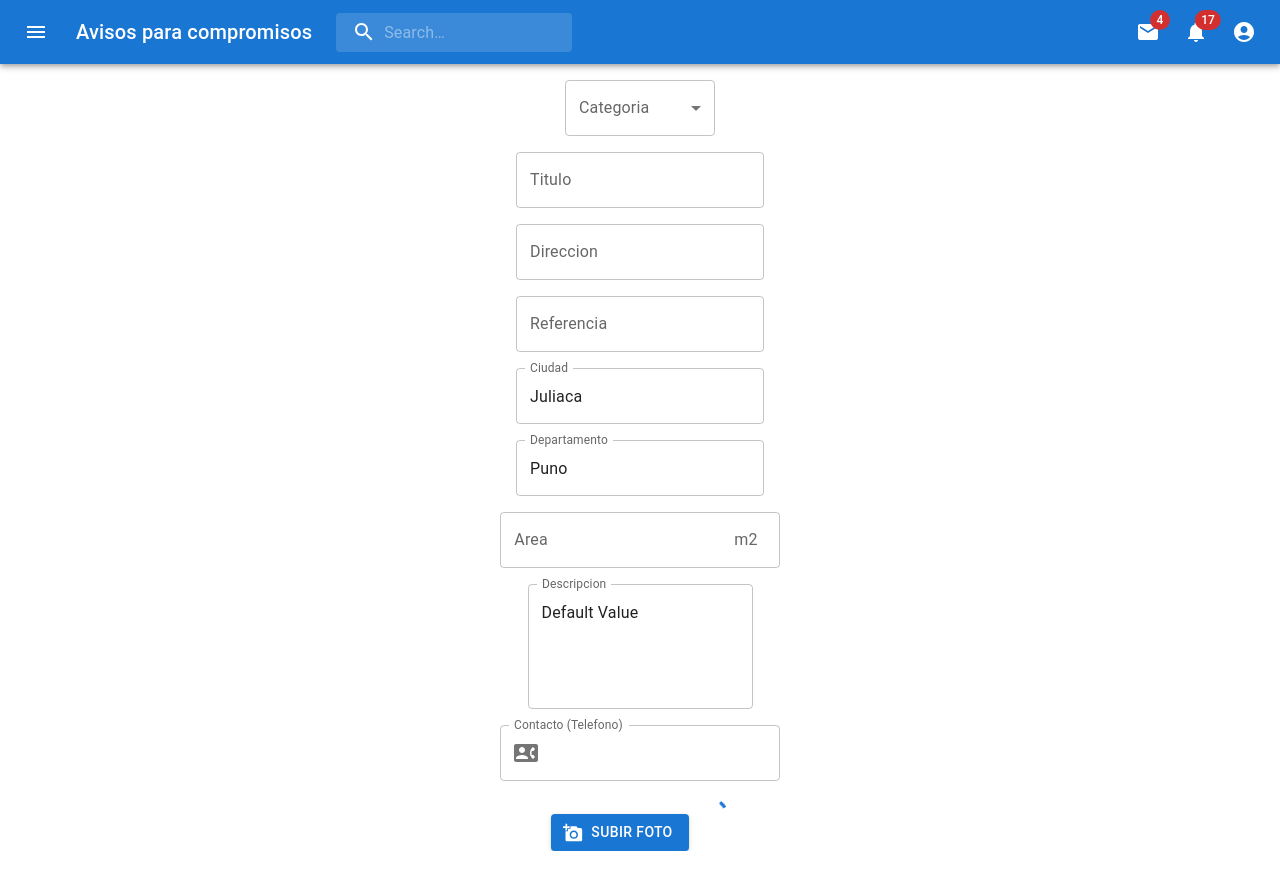
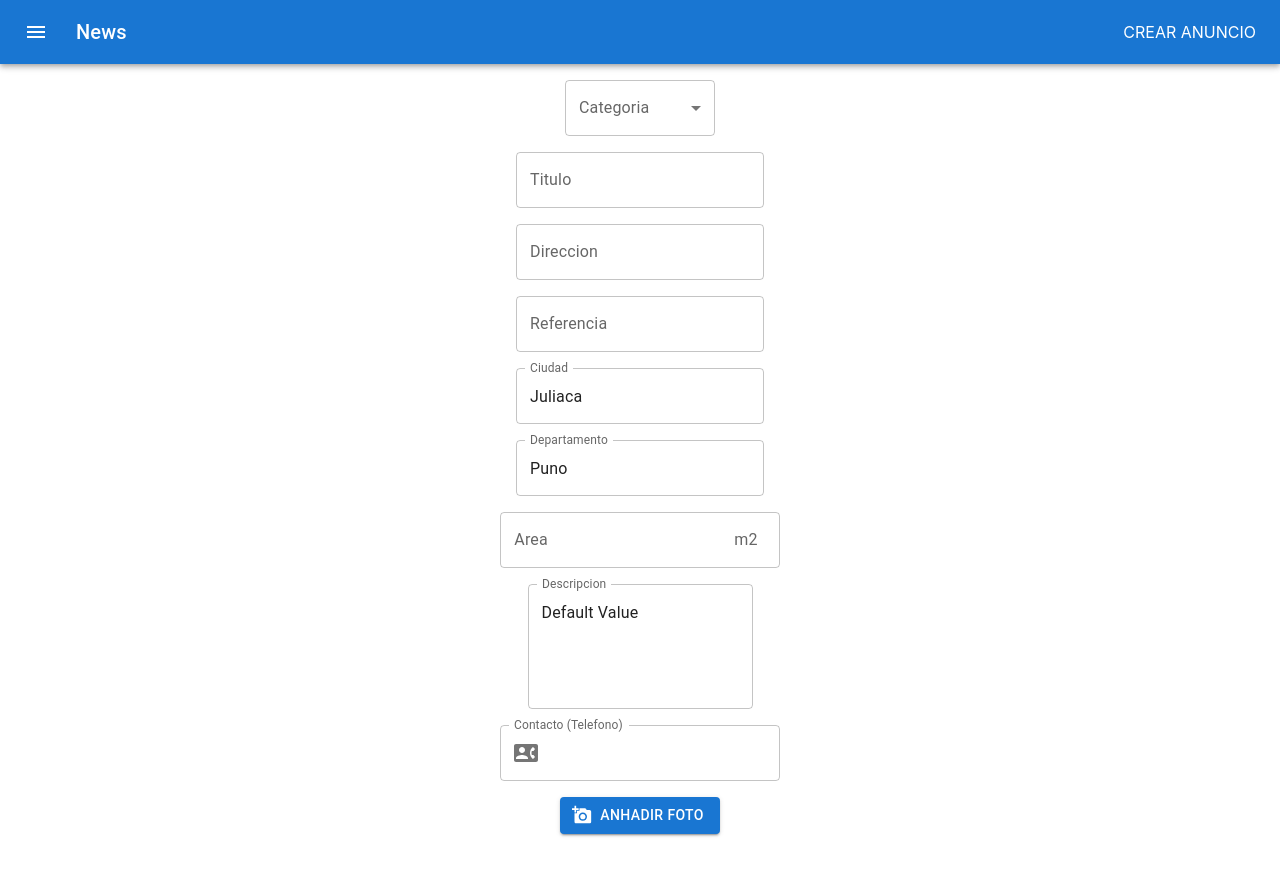
Before and after one commit to kentyucra/visitantes-test1, a React (Create React App) app: page /anuncio-nuevo in a window 1280 px wide. Before the commit the page ends 851 px from the top, so only its background shows below. Built offline with nearby package versions, Linux system fonts and the light colour scheme.

Commit message:
Support add images

```diff
--- a/package.json
+++ b/package.json
@@ -14,6 +14,7 @@
     "react-dom": "^18.2.0",
     "react-router-dom": "^6.4.2",
     "serve": "^14.0.1",
+    "uuid": "^9.0.0",
     "web-vitals": "^2.1.4"
   },
   "devDependencies": {
--- a/src/App.js
+++ b/src/App.js
@@ -1,11 +1,11 @@
 import './App.css';
-import HeaderBar from './components/HeaderBar';
 import AppRouter from './components/AppRouter';
+import ButtonAppBar from './components/SimpleHeader';
 
 function App() {
   return (
     <div className="App">
-      <HeaderBar />
+      <ButtonAppBar />
       <AppRouter />
     </div>
   );
--- a/src/components/AnuncioForm.js
+++ b/src/components/AnuncioForm.js
@@ -6,28 +6,42 @@ import FormControl from '@mui/material/FormControl';
 import Select from '@mui/material/Select';
 import Grid from '@mui/material/Grid';
 import TextField from '@mui/material/TextField';
-import { Button, CircularProgress, InputAdornment } from '@mui/material';
+import { Button, InputAdornment } from '@mui/material';
 import ContactPhoneIcon from '@mui/icons-material/ContactPhone';
 import AddAPhotoIcon from '@mui/icons-material/AddAPhoto';
+
+import ImageList from "@mui/material/ImageList";
+import ImageListItem from "@mui/material/ImageListItem";
+import { v4 as uuidv4 } from 'uuid';
+
 
 
 function AnuncioForm() {
   const [age, setAge] = React.useState('');
-  const [selectedPhoto, setSelectedPhoto] = React.useState(undefined)
-  const [preview, setPreview] = React.useState(undefined)
+  const [images, setImages] = React.useState([])
+  const [uuid,] = React.useState(uuidv4);
 
   const handleChange = (event) => {
     setAge(event.target.value);
   };
 
+  const extractImagesFromLocalStorage = () => {
+    const imagesURL = []
+    Object.keys(localStorage).forEach((key) => {
+      if (key.substring(0, 46) === `${uuid}_objectURL`) {
+        imagesURL.push(localStorage.getItem(key))
+      }
+
+    })
+    return imagesURL
+  }
+
   const fileSelectedHandler = (event) => {
-    console.log("event = ", event.target)
     if (event.target.files[0]) {
-      console.log("inside if event = ", event.target)
-      setSelectedPhoto(event.target.files[0])
       const objectUrl = URL.createObjectURL(event.target.files[0])
-      console.log("objectURL = ", objectUrl)
-      setPreview(objectUrl)
+      const size = localStorage.length
+      localStorage.setItem(`${uuid}_objectURL_${size}`, objectUrl)
+      setImages(extractImagesFromLocalStorage());
     }
   }
 
@@ -100,15 +114,30 @@ function AnuncioForm() {
             startIcon={<AddAPhotoIcon />}
           >
 
-            Subir Foto
+            Anhadir Foto
             <input
               type="file"
               hidden
               onChange={fileSelectedHandler}
             />
           </Button>
-          {selectedPhoto ? <img src={preview} style={{ width: 200 }} /> : <CircularProgress />}
+          {/* {selectedPhoto ? <img src={preview} style={{ width: 200 }} /> : <CircularProgress />} */}
           {/* <img src={selectedPhoto} /> */}
+        </Grid>
+        <Grid item>
+          <ImageList
+            sx={{
+              gridAutoFlow: "column",
+              gridTemplateColumns: "repeat(auto-fit, minmax(160px,1fr)) !important",
+              gridAutoColumns: "minmax(160px, 1fr)"
+            }}
+          >
+            {images.map((image) => (
+              <ImageListItem>
+                <img src={image} style={{ width: 200 }} />
+              </ImageListItem>
+            ))}
+          </ImageList>
         </Grid>
       </Grid>
     </Box >
--- a/src/components/Home.js
+++ b/src/components/Home.js
@@ -1,9 +1,11 @@
 import React from "react"
+import progress from "../assets/progress.gif"
 
 function Home() {
   return (
     <div>
-      <h1>This is the home page</h1>
+      <h1>This home page is on Progress</h1>
+      <img src={progress} />
     </div>
   );
 }
--- /dev/null
+++ b/src/components/SimpleHeader.js
@@ -0,0 +1,36 @@
+import * as React from 'react';
+import AppBar from '@mui/material/AppBar';
+import Box from '@mui/material/Box';
+import Toolbar from '@mui/material/Toolbar';
+import Typography from '@mui/material/Typography';
+import IconButton from '@mui/material/IconButton';
+import MenuIcon from '@mui/icons-material/Menu';
+import { Link } from '@mui/material';
+
+export default function ButtonAppBar() {
+  return (
+    <Box sx={{ flexGrow: 1 }}>
+      <AppBar position="static">
+        <Toolbar>
+          <IconButton
+            size="large"
+            edge="start"
+            color="inherit"
+            aria-label="menu"
+            sx={{ mr: 2 }}
+          >
+            <MenuIcon />
+          </IconButton>
+          <Typography variant="h6" component="div" >
+            News
+          </Typography>
+          <div style={{
+            flex: 1
+          }} ></div>
+          <Link color="inherit" underline='none' href='/anuncio-nuevo'>CREAR ANUNCIO</Link>
+        </Toolbar>
+      </AppBar>
+      <div style={{ paddingBottom: "1em" }} />
+    </Box>
+  );
+}
```
Also changed, not shown: 2 other files (tests, documents, lock files or other folders).
